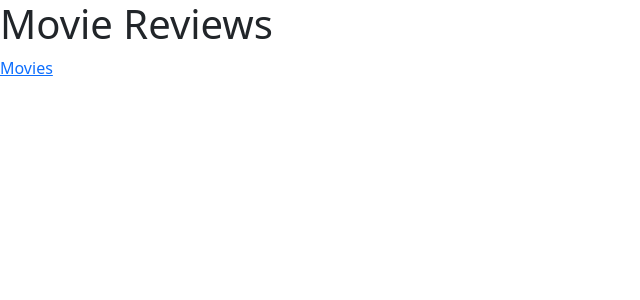
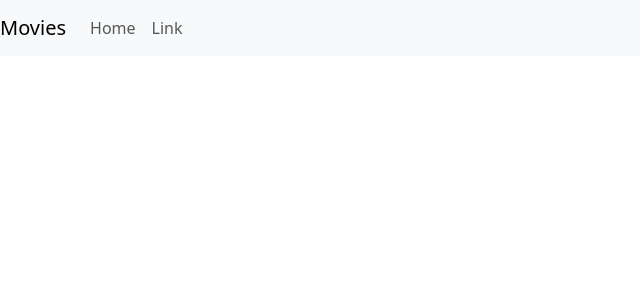
Before and after one commit to violentr/nodeJS, a React (Create React App) app in the folder movie_reviews/frontend/: page / in a window 1280 px wide. Shown: the top 300 px of the page, without its empty margins (0-640 px from the left). Built offline with nearby package versions, Linux system fonts and the light colour scheme.

Commit message:
Add Simple NavBar with bootstrap

```diff
--- a/movie_reviews/frontend/src/App.js
+++ b/movie_reviews/frontend/src/App.js
@@ -1,12 +1,29 @@
 import React from 'react'
 import {Switch, Route, Link} from 'react-router-dom'
 import 'bootstrap/dist/css/bootstrap.min.css'
+import AddReview from './components/add-review'
+import MoviesList from './components/movies-list'
+import Movie from './components/movie'
+import Login from './components/login'
+
+import Nav from 'react-bootstrap/Nav'
+import Navbar from 'react-bootstrap/Navbar'
+
+
 
 function App() {
   return (
     <div className="App">
-      <h1>Movie Reviews</h1>
-        <Link to="/movies">Movies</Link>
+        <Navbar bg="light" expand="lg">
+            <Navbar.Brand href="/">Movies</Navbar.Brand>
+            <Navbar.Toggle aria-controls="basic-navbar-nav"/>
+            <Navbar.Collapse id="basic-navbar-nav">
+                <Nav className="mr-auto">
+                    <Nav.Link href="#home" >Home</Nav.Link>
+                    <Nav.Link href="#link" >Link</Nav.Link>
+                </Nav>
+            </Navbar.Collapse>
+        </Navbar>
     </div>
   );
 }
```
